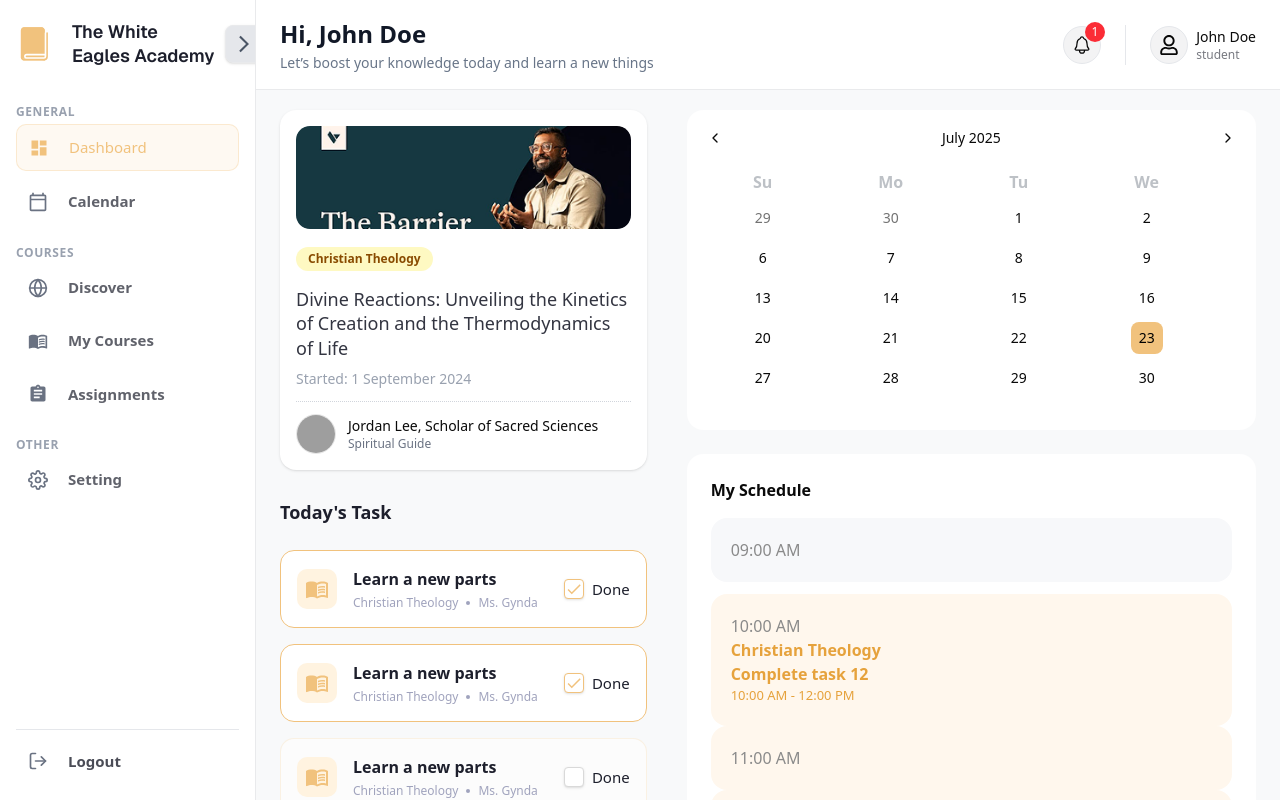
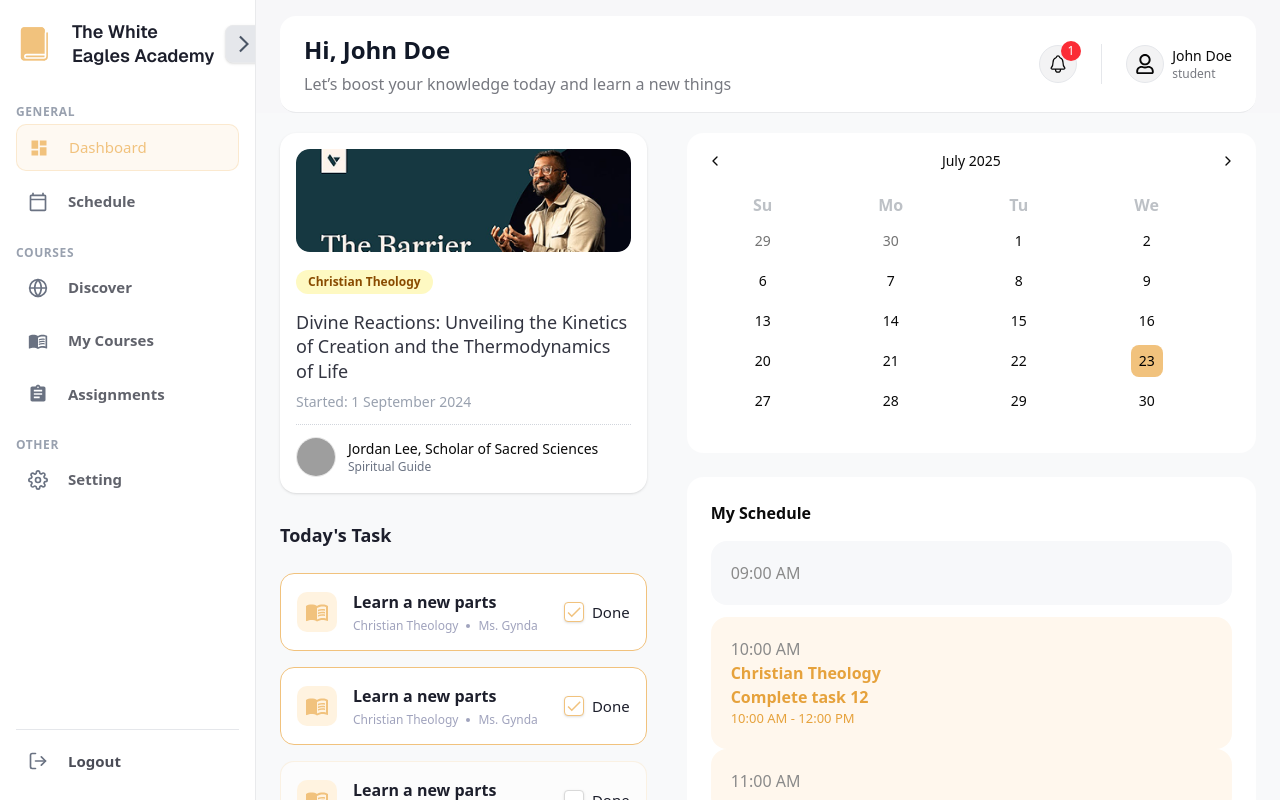
Before and after one commit to backbencherstudio/Anna_Eagles-Academy, a Next.js app: page /dashboard in a window 1280 px wide. Built offline with nearby package versions, Linux system fonts and the light colour scheme; grey boxes are pictures that could not be loaded.

Commit message:
Added dashboard page

```diff
--- a/components/Resuable/CalanderPage.tsx
+++ b/components/Resuable/CalanderPage.tsx
@@ -1,6 +1,5 @@
 import React, { useState, useEffect } from 'react';
 import { Calendar } from '@/components/ui/calendar';
-import { format } from 'date-fns';
 import MySchedule from './MySchedule';
 
 interface ScheduleItem {
--- a/components/Shared/Navbar.tsx
+++ b/components/Shared/Navbar.tsx
@@ -4,6 +4,7 @@ import { FaRegUser } from "react-icons/fa";
 import { IoNotificationsOutline } from "react-icons/io5";
 import Image from 'next/image';
 import { useUserData } from '@/context/UserDataContext';
+import { usePathname } from 'next/navigation';
 
 interface NavbarProps {
     onMobileMenuToggle: () => void;
@@ -26,8 +27,19 @@ export default function Navbar({ onMobileMenuToggle, notificationCount }: Navbar
             message: 'You have empty vibe check for tomorrow.',
             time: '01:55 pm',
         },
-        // Add more notifications as needed
+
     ]);
+    // dynamic title show based on the page
+    const title = usePathname().split('/').pop();
+
+    const titleMap = {
+        'dashboard': 'Hi, ' + user?.name,
+        'schedule': 'My Schedule',
+        'discover': 'Discover',
+        'my-courses': 'My Courses',
+        'assignments': 'Assignments',
+        'setting': 'Setting',
+    }
 
 
 
@@ -40,7 +52,7 @@ export default function Navbar({ onMobileMenuToggle, notificationCount }: Navbar
     };
 
     return (
-        <header className="bg-white border-b border-[#E9EAEC] z-10 ">
+        <header className="bg-white border-b border-[#E9EAEC] z-10 mx-6 mt-4 rounded-2xl">
             <div className="flex items-center justify-between py-4 px-6">
                 <div className="flex items-center gap-4">
                     <button
@@ -50,14 +62,22 @@ export default function Navbar({ onMobileMenuToggle, notificationCount }: Navbar
                         <HiMenuAlt3 className="w-6 h-6" />
                     </button>
                     <div className='hidden sm:flex flex-col'>
-                        <h1 className="text-[24px] font-semibold text-[#111827]">Hi, {user?.name}</h1>
-                        {
-                            user?.role === 'student' ? (
-                                <p className="text-[14px] font-[500] text-[#687588]">Let’s boost your knowledge today and learn a new things</p>
-                            ) : (
-                                <></>
-                            )
-                        }
+                        {user ? (
+                            <>
+                                <h1 className="text-[24px] font-semibold text-[#111827]">
+                                    {title === 'dashboard'
+                                        ? `Hi, ${user.name}`
+                                        : titleMap[title as keyof typeof titleMap]}
+                                </h1>
+                                {title === 'dashboard' && user.role === 'student' && (
+                                    <span className="text-[16px] text-[#777980] mt-1">
+                                        Let’s boost your knowledge today and learn a new things
+                                    </span>
+                                )}
+                            </>
+                        ) : (
+                            <h1 className="text-[24px] font-semibold text-[#111827]">&nbsp;</h1>
+                        )}
                     </div>
                 </div>
 
--- a/components/Shared/Sidebar.tsx
+++ b/components/Shared/Sidebar.tsx
@@ -16,7 +16,7 @@ const studentMenuSections = [
         header: 'GENERAL',
         items: [
             { title: 'Dashboard', icon: MdDashboard, href: '/dashboard', role: 'student' },
-            { title: 'Calendar', icon: MdOutlineCalendarToday, href: '/calendar', role: 'student' },
+            { title: 'Schedule', icon: MdOutlineCalendarToday, href: '/schedule', role: 'student' },
         ],
     },
     {
```
Also changed, not shown: app/(dashboard)/schedule/page.tsx (renamed from app/(dashboard)/calendar/page.tsx).
